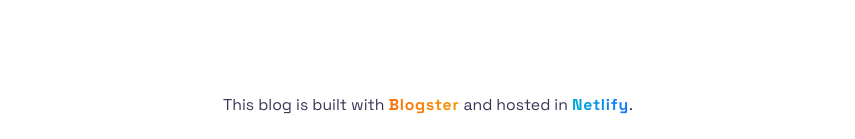
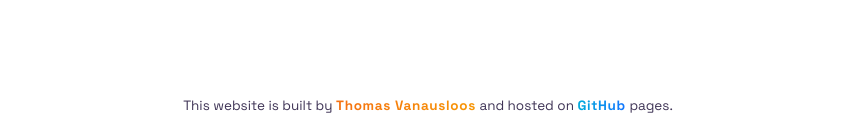
Before and after one commit to Thomasvanausloos/Thomasvanausloos.github.io, an Astro site: page / in a window 1280 px wide. Shown: the part 658-797 px from the top of the page, without its empty margins (212-1067 px from the left). Built offline with nearby package versions, Linux system fonts and the light colour scheme; Astro itself is replaced by a stand-in of ours.

Commit message:
change footer

```diff
--- a/src/components/Footer.astro
+++ b/src/components/Footer.astro
@@ -1,21 +1,23 @@
 ---
+import { SITE_URL } from "../config";
+
 ---
 
-<footer class="text-sm leading-[1.75] mt-4">
+<footer class="text-xs leading-[1.75] mt-4">
   <div>
-    This blog is built with
+    This website is built by
     <a
       class="unset gradient-link tracking-wider font-bold bg-clip-text text-transparent bg-gradient-to-r from-[#f57111] to-[#f79605] hover:after:bg-gradient-to-r hover:after:from-[#f57111] hover:after:to-[#f79605]"
-      href={"https://github.com/flexdinesh/blogster"}
+      href={`${SITE_URL}`}
       target="_blank"
     >
-      Blogster</a> and hosted in
+      Thomas Vanausloos</a> and hosted on
     <a
       class="unset gradient-link tracking-wider font-bold bg-clip-text text-transparent bg-gradient-to-r from-[#00abda] to-[#1476ff] hover:after:bg-gradient-to-r hover:after:from-[#00abda] hover:after:to-[#1476ff]"
-      href={"https://www.netlify.com"}
+      href={"https://github.com/Thomasvanausloos/Thomasvanausloos.github.io"}
       target="_blank"
     >
-      Netlify</a>.
+      GitHub</a> pages.
   </div>
 </footer>
 
```
